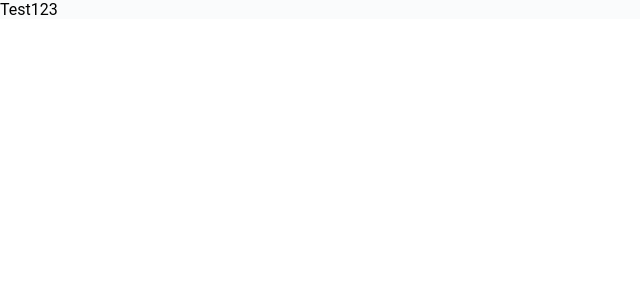
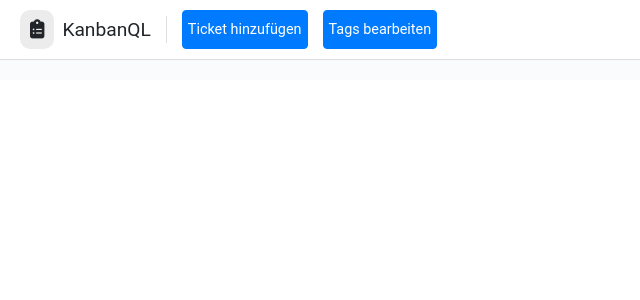
Before and after one commit to Epictigu/KanbanQL-React, a React (Vite) app in the folder frontend-react/: page / in a window 1280 px wide. Shown: the top 300 px of the page, without its empty margins (0-640 px from the left). Built offline with nearby package versions, Linux system fonts and the light colour scheme.

Commit message:
Navigation bar component

```diff
--- a/frontend-react/src/App.tsx
+++ b/frontend-react/src/App.tsx
@@ -1,9 +1,11 @@
 import './App.less'
+import "bootstrap/dist/css/bootstrap.css";
+import Home from "./components/Home.tsx";
 
 function App() {
     return (
         <div id="app">
-            Test123
+            <Home/>
         </div>
     )
 }
--- a/frontend-react/src/components/Home.tsx
+++ b/frontend-react/src/components/Home.tsx
@@ -1,5 +1,9 @@
+import NavigationBar from "./NavigationBar.tsx";
+
 function Home() {
-    return <></>
+    return <>
+        <NavigationBar/>
+    </>
 }
 
 export default Home;
--- /dev/null
+++ b/frontend-react/src/components/NavigationBar.less
@@ -0,0 +1,42 @@
+.navigation-bar {
+  display: flex;
+  width: 100%;
+  padding: 10px 20px;
+  border-bottom: 1px solid var(--navigation-border-color);
+  margin-bottom: 20px;
+  background-color: var(--navigation-background-color);
+
+  .app-title {
+    text-align: center;
+    margin-top: auto;
+    margin-bottom: auto;
+    font-size: 1.2em;
+    padding: 4px 15px 4px 0;
+
+    border-right: 1px solid var(--navigation-border-color);
+
+    line-height: 100%;
+
+    pointer-events: none;
+    user-select: none;
+  }
+
+  .app-icon {
+    text-align: center;
+    margin-top: auto;
+    margin-bottom: auto;
+    font-size: 1.2em;
+    border-radius: 10px;
+
+    padding: 10px;
+    background: var(--navigation-icon-background-color);
+
+    pointer-events: none;
+  }
+
+  .ticket-add-button {
+    font-size: 0.9em;
+    padding: 5px;
+    margin-left: 15px;
+  }
+}
--- /dev/null
+++ b/frontend-react/src/components/NavigationBar.tsx
@@ -0,0 +1,14 @@
+import './NavigationBar.less'
+
+function NavigationBar() {
+    return (<>
+        <div className="navigation-bar">
+            <i className="fa-solid fa-clipboard-list app-icon mr-2"></i>
+            <span className="app-title">KanbanQL</span>
+            <button className="btn btn-primary ticket-add-button">Ticket hinzufügen</button>
+            <button className="btn btn-primary ticket-add-button">Tags bearbeiten</button>
+        </div>
+    </>);
+}
+
+export default NavigationBar;
```
Also changed, not shown: 1 other file (tests, documents, lock files or other folders).
